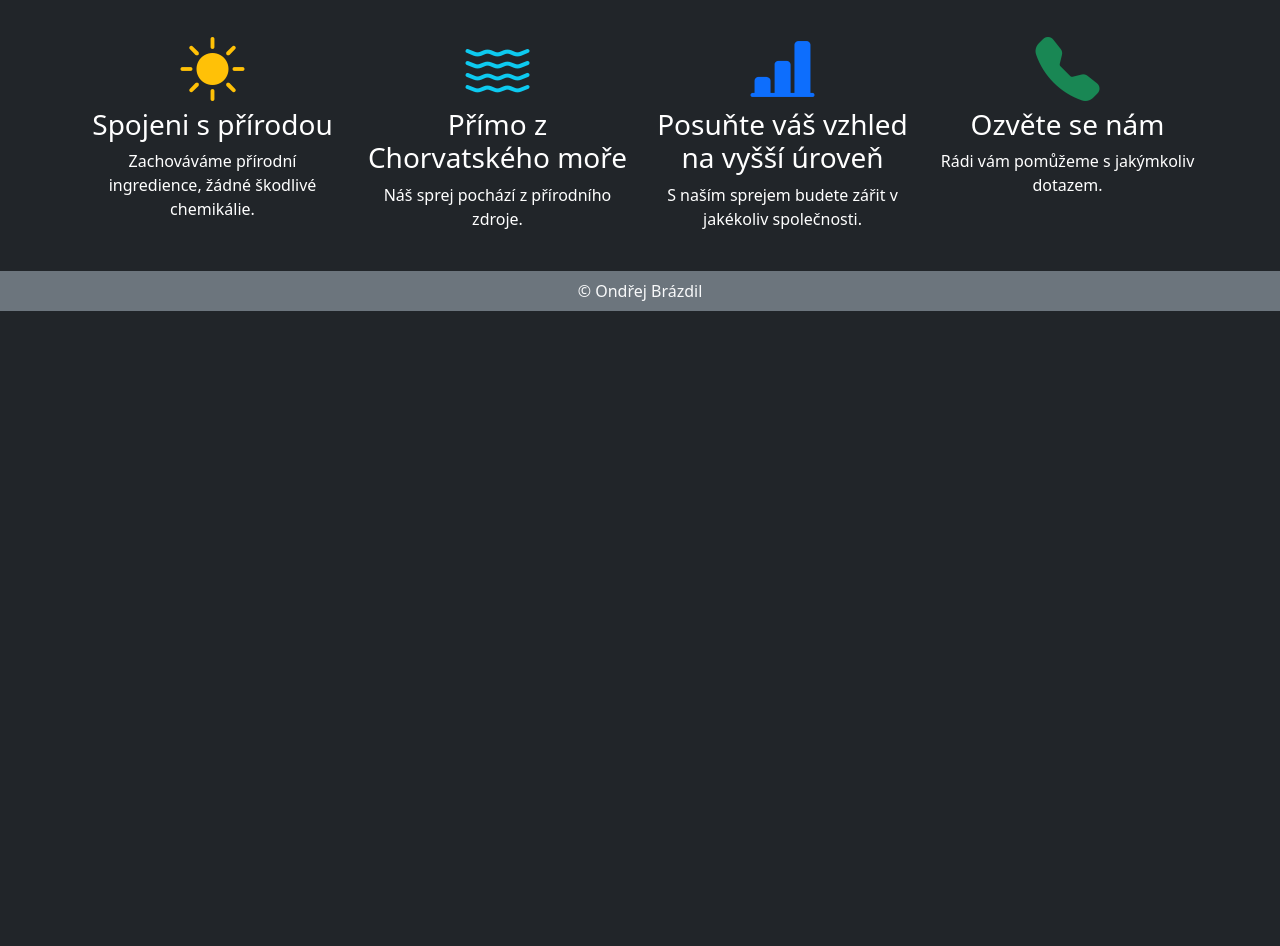
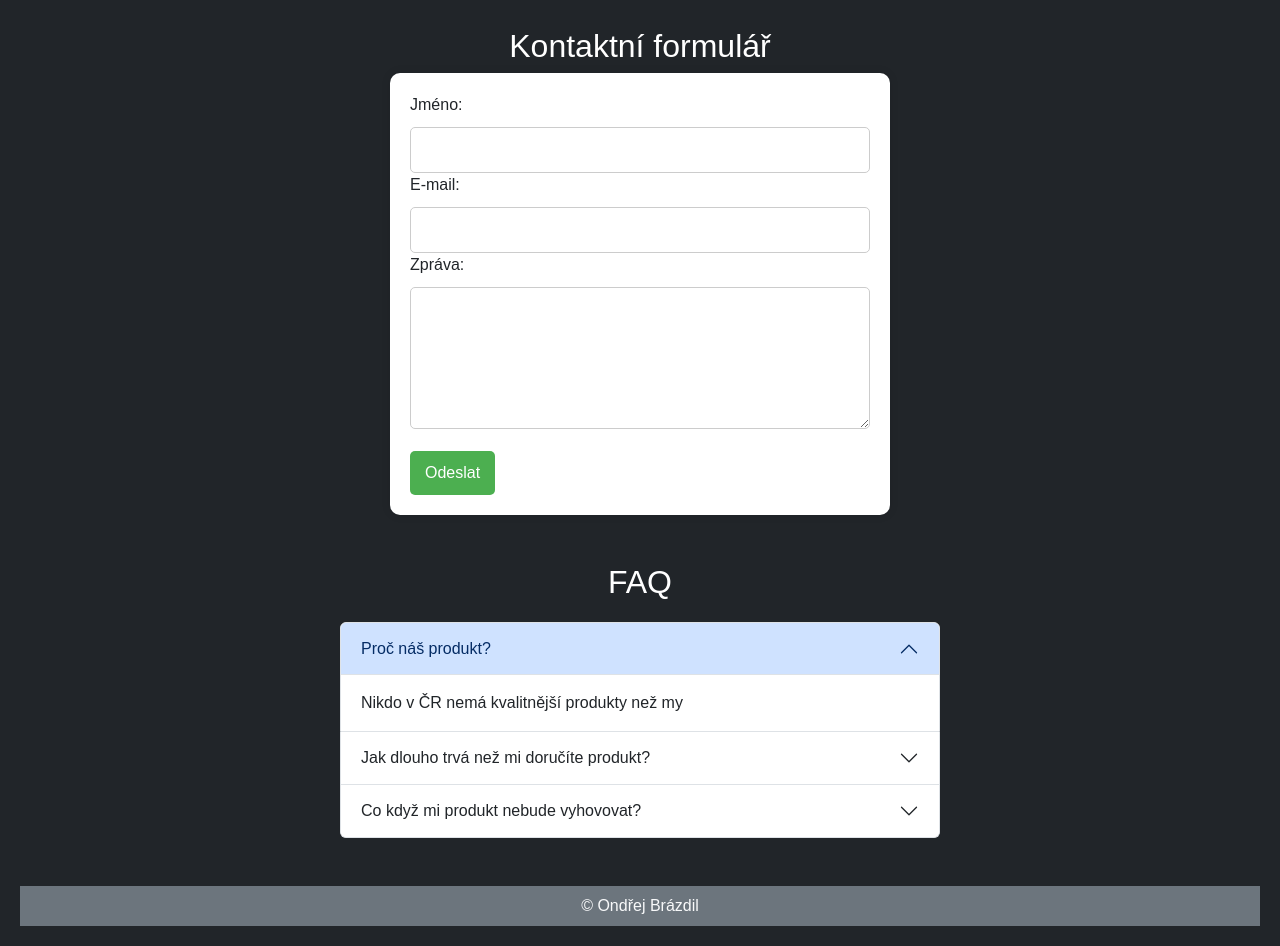
Before and after one commit to CallMeAdiii/fake_web_boot, a website: page index.html in a window 1280 px wide. Shown: the part 1760-2706 px from the top of the page. Before the commit the page ends 2071 px from the top, so only its background shows below. Drawn offline with nearby package versions, Linux system fonts and the light colour scheme.

Commit message:
contact, faq

```diff
--- a/index.html
+++ b/index.html
@@ -18,12 +18,16 @@
   <div class="container">
     <a class="navbar-brand text-white fw-bold" href="#">Sea salt shop</a>
     <button class="navbar-toggler" type="button" data-bs-toggle="collapse" data-bs-target="#mainNav">
-      <span class="navbar-toggler-icon"></span>
+      <i class="bi bi-list text-white"></i>
     </button>
     <div class="collapse navbar-collapse" id="mainNav">
       <ul class="navbar-nav ms-auto">
         <li class="nav-item"><a href="#" class="nav-link text-white fw-semibold" >Hlavní stránka</a></li>
         <li class="nav-item"><a href="items.html" class="nav-link text-white fw-semibold">Produkty</a></li>
+        <li class="nav-item"><a href="#faq" class="nav-link text-white fw-semibold" >FAQ</a></li>
+        <li class="nav-item"><a href="#kontakt" class="nav-link text-white fw-semibold" >Kontaktujte nás</a></li>
+
+
       </ul>
     </div>
   </div>
@@ -210,34 +214,107 @@
     </div>
   </div>
 </section>
+<section>
+    <style>
+      body {
+        font-family: Arial, sans-serif;
+        padding: 20px;
+        background-color: #f0f0f0;
+      }
+      form {
+        input, textarea {
+          width: 100%;
+          padding: 10px;
+          margin-top: 10px;
+          border: 1px solid #ccc;
+          border-radius: 5px;
+          resize: vertical;
+        }
+        button {
+          margin-top: 15px;
+          background-color: #4CAF50;
+          color: white;
+          padding: 10px 15px;
+          border: none;
+          border-radius: 5px;
+          cursor: pointer;
+        }
+        button:hover {
+          background-color: #45a049;
+        }
+        max-width: 500px;
+        margin: auto;
+        background-color: white;
+        padding: 20px;
+        border-radius: 10px;
+        box-shadow: 0 0 10px rgba(0,0,0,0.1);
+      }
+    </style>
+
+  <h2 style="color: white; justify-self: center;" class="mt-5" id="kontakt">Kontaktní formulář</h2>
+  <form action="mailto:tvoje@email.cz" method="POST" enctype="text/plain">
+    <label for="jmeno">Jméno:</label>
+    <input type="text" id="jmeno" name="Jméno" required>
+
+    <label for="email">E-mail:</label>
+    <input type="email" id="email" name="Email" required>
+
+    <label for="zprava">Zpráva:</label>
+    <textarea id="zprava" name="Zpráva" rows="5" required></textarea>
+
+    <button type="submit">Odeslat</button>
+  </form>
 
 
-<section class="container mt-5">
-  <div class="row td-flex justify-content-center">
-    <div class="col-lg-3 col-8 mb-4 d-flex align-items-center flex-column text-center ">
-      <i class="bi bi-brightness-high-fill display-3 text-warning"></i>
-      <h3 class="text-white">Spojeni s přírodou</h3>
-      <p class="text-white">Zachováváme přírodní ingredience, žádné škodlivé chemikálie.</p>
+
+  </section>
+<section id="faq" class="py-5">
+  <div style="display: flex; flex-direction: column; align-items: center;">
+    <h2 style="margin-bottom: 20px; color: white">FAQ</h2>
+    <div class="accordion" id="accordionExample" style="max-width: 600px; width: 100%;">
+<div style="display: flex; justify-content: center;">
+  <div class="accordion" id="accordionExample" style="max-width: 600px; width: 100%;">
+    <div class="accordion-item">
+      <h2 class="accordion-header">
+        <button class="accordion-button" type="button" data-bs-toggle="collapse" data-bs-target="#collapseOne" aria-expanded="true" aria-controls="collapseOne">
+          Proč náš produkt?
+        </button>
+      </h2>
+      <div id="collapseOne" class="accordion-collapse collapse show" data-bs-parent="#accordionExample">
+        <div class="accordion-body">
+          Nikdo v ČR nemá kvalitnější produkty než my
+        </div>
+      </div>
     </div>
-
-    <div class="col-lg-3 col-8 mb-4 d-flex align-items-center flex-column text-center">
-      <i class="bi bi-water display-3 text-info"></i>
-      <h3 class = "text-white">Přímo z Chorvatského moře</h3>
-      <p class = "text-white">Náš sprej pochází z přírodního zdroje.</p>
+    <div class="accordion-item">
+      <h2 class="accordion-header">
+        <button class="accordion-button collapsed" type="button" data-bs-toggle="collapse" data-bs-target="#collapseTwo" aria-expanded="false" aria-controls="collapseTwo">
+         Jak dlouho trvá než mi doručíte produkt?
+        </button>
+      </h2>
+      <div id="collapseTwo" class="accordion-collapse collapse" data-bs-parent="#accordionExample">
+        <div class="accordion-body">
+          2-3 Dny
+        </div>
+      </div>
     </div>
-
-    <div class="col-lg-3 col-8 mb-4 d-flex align-items-center flex-column text-center">
-      <i class="bi bi-bar-chart-line-fill display-3 text-primary"></i>
-      <h3 class="text-white">Posuňte váš vzhled na vyšší úroveň</h3>
-      <p class="text-white">S naším sprejem budete zářit v jakékoliv společnosti.</p>
-    </div>
-    <div class="col-lg-3 col-8 mb-4 d-flex align-items-center flex-column text-center">
-      <i class="bi bi-telephone-fill display-3 text-success"></i>
-      <h3 class="text-white">Ozvěte se nám</h3>
-      <p class="text-white">Rádi vám pomůžeme s jakýmkoliv dotazem.</p>
+    <div class="accordion-item">
+      <h2 class="accordion-header">
+        <button class="accordion-button collapsed" type="button" data-bs-toggle="collapse" data-bs-target="#collapseThree" aria-expanded="false" aria-controls="collapseThree">
+          Co když mi produkt nebude vyhovovat?
+        </button>
+      </h2>
+      <div id="collapseThree" class="accordion-collapse collapse" data-bs-parent="#accordionExample">
+        <div class="accordion-body">
+          Věřte mi že bude.
+        </div>
+      </div>
     </div>
   </div>
+</div>
 </section>
+
+
 
 <footer class="bg-secondary text-center py-2 text-light">
   &copy; Ondřej Brázdil
```
Also changed, not shown: bootstrap_sheet.css (line endings or trailing spaces).
